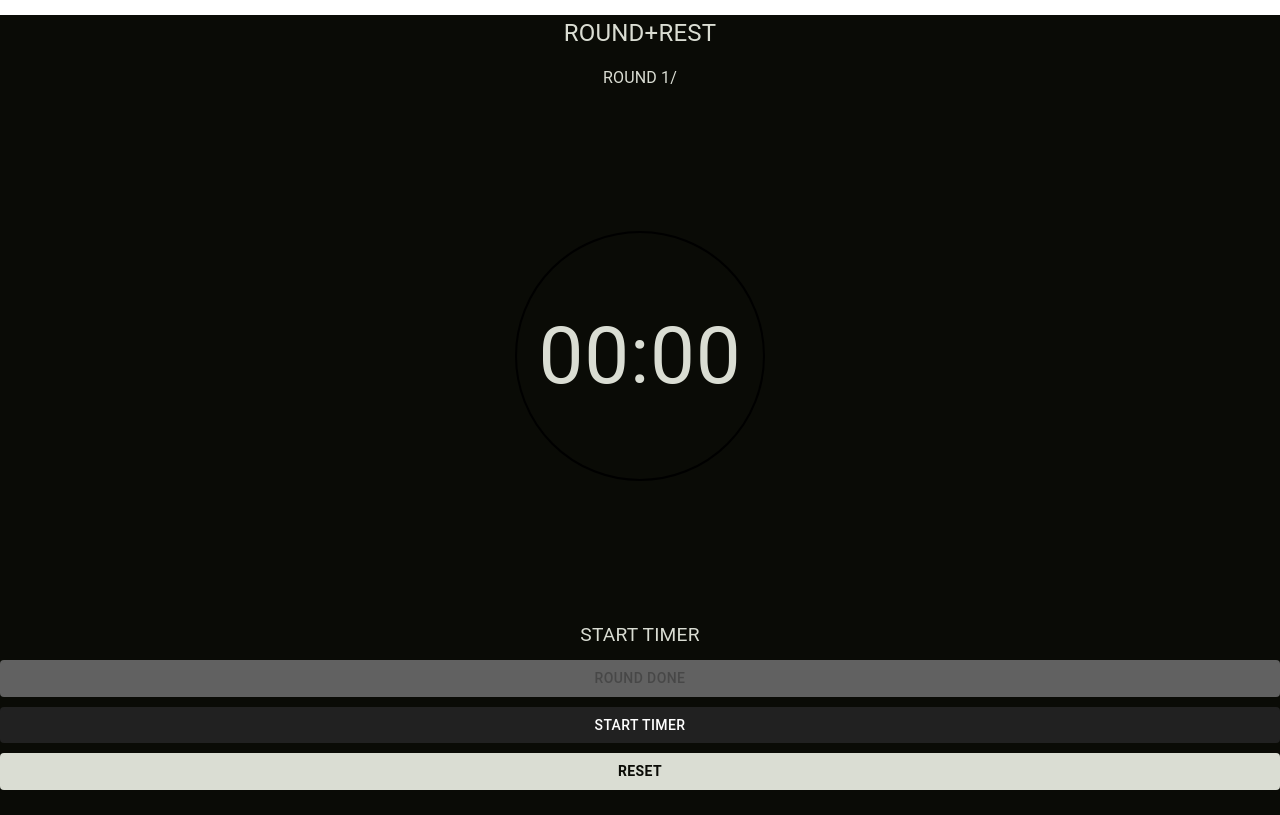
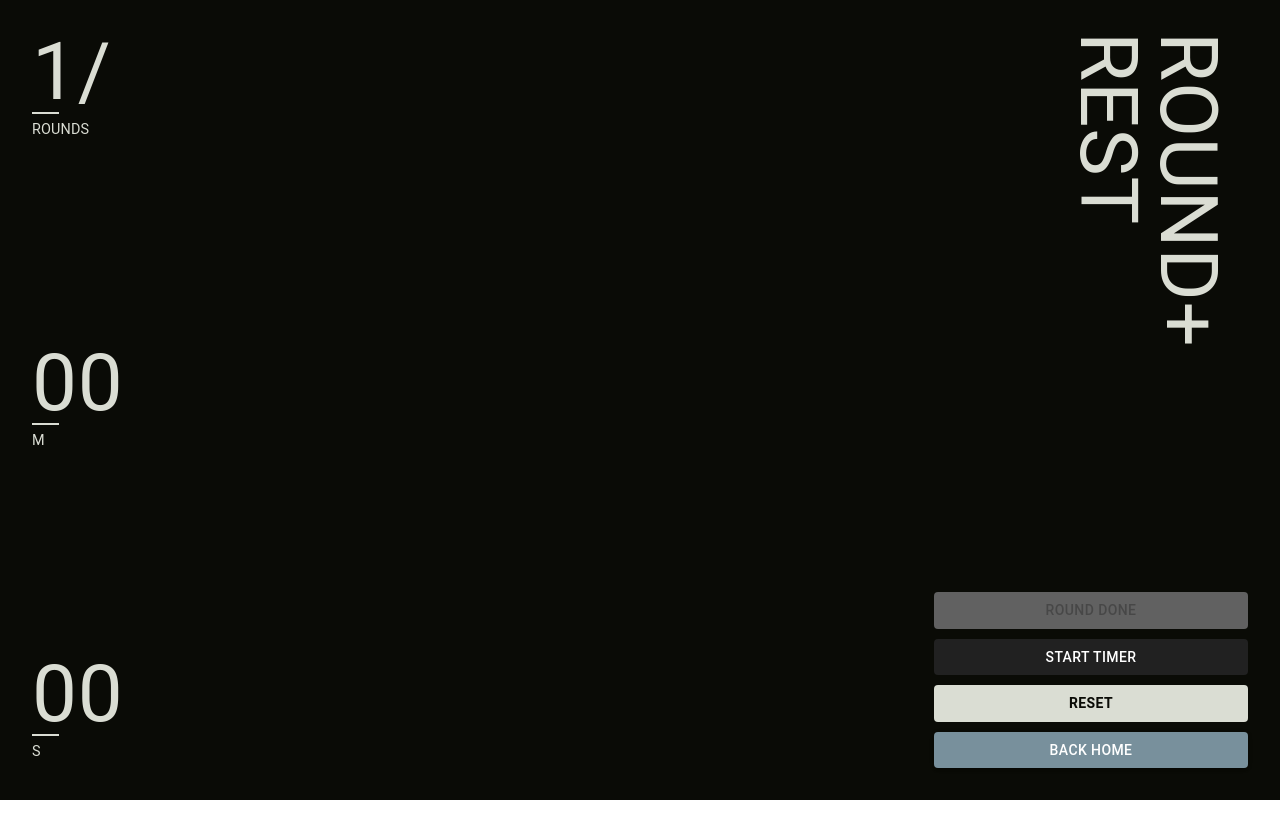
Before and after one commit to delfigica/crosstime, a Next.js app: page /crosstime/timers/roundplusrest in a window 1280 px wide. Built offline with nearby package versions, Linux system fonts and the light colour scheme.

Commit message:
round plus rest update design

```diff
--- a/src/app/timers/layout.js
+++ b/src/app/timers/layout.js
@@ -4,7 +4,7 @@ import { BackHome } from "../components/BackHome";
 import { Box, Container } from "@mui/material";
 export default function TimersLayout({ children }) {
   return (
-    <Box sx={{ height: "100vh", backgroundColor: "#0a0b06", color: "#DADDD3" }}>
+    <Box sx={{ minHeight: "100vh", backgroundColor: "#0a0b06", color: "#DADDD3" }}>
       {children}
     </Box>
   );
--- a/src/app/timers/roundplusrest/RoundPlusRest.js
+++ b/src/app/timers/roundplusrest/RoundPlusRest.js
@@ -8,8 +8,11 @@ import {
   btnBlueGrey,
   buttonDisable,
   buttonStyle,
-  clockStyle,
+  counterTitle,
+  timeSubtitle,
+  timeText,
 } from "@/app/styles";
+import { BackHome } from "@/app/components/BackHome";
 export const RoundPlusRest = () => {
   //params
   const props = useSearchParams();
@@ -112,48 +115,65 @@ export const RoundPlusRest = () => {
   if (phase === "rest") phaseLabel = "REST TIME";
   if (phase === "finished") phaseLabel = "FINISH TIME";
   return (
-    <>
-      <Typography
-        sx={{ fontSize: "1.5em", margin: "15px 0px", textAlign: "center" }}
-      >
-        ROUND+REST
-      </Typography>
-      <Typography sx={{ fontSize: "1em", textAlign: "center" }}>
-        ROUND {round}/{rounds}
-      </Typography>
     <Box
       sx={{
-          height: "70vh",
         display: "flex",
-          alignItems: "center",
-          justifyContent: "center",
-          flexDirection: "column",
+        justifyContent: "space-between",
+        padding: "2em",
+        minHeight: "100vh",
       }}
     >
-        <Box sx={clockStyle}>
-          {starterRunning ? (
-            <Typography sx={{ fontSize: "5em" }}>{starter}</Typography>
-          ) : (
-            <Typography sx={{ fontSize: "5em" }}>
-              {minutes}:{seconds}
+      <Box
+        sx={{
+          display: "flex",
+          flexDirection: "column",
+          justifyContent: "space-between",
+        }}
+      >
+        <Box>
+          <Typography sx={timeText}>
+            {round}/{rounds}
           </Typography>
-          )}
+          <Typography sx={timeSubtitle}>ROUNDS</Typography>
         </Box>
-        <Typography sx={{ fontSize: "1.2em", textTransform: "uppercase" }}>
-          {phaseLabel}
+        <Box>
+          <Typography sx={timeText}>{minutes}</Typography>
+          <Typography sx={timeSubtitle}>M</Typography>
+        </Box>
+        <Box>
+          <Typography sx={timeText}>
+            {starterRunning ? starter : seconds}
+          </Typography>
+          <Typography sx={timeSubtitle}>S</Typography>
+        </Box>
+      </Box>
+      <Box
+        sx={{
+          display: "flex",
+          flexDirection: "column",
+          justifyContent: "space-between",
+          alignItems: "end",
+        }}
+      >
+        <Box sx={{ display: "flex", flexDirection: "row-reverse" }}>
+          <Typography sx={counterTitle}>ROUND+</Typography>
+          <Typography sx={{ ...counterTitle, margin: "0 -40px 0px 0px" }}>
+            REST
           </Typography>
         </Box>
-      <Box sx={{ margin: "10px 0px" }}>
+        <Box sx={{ width: "80%" }}>
           <Button
             onClick={handleRoundDone}
             disabled={phase !== "work" || !isRunning}
-          sx={!isRunning ? buttonDisable : btnBlueGrey}
+            sx={
+              !isRunning
+                ? { ...buttonDisable, margin: "10px 0px" }
+                :{ ...btnBlueGrey, margin: '10px 0px'}
+            }
             fullWidth
           >
             Round done
           </Button>
-      </Box>
-
           <Button
             sx={isRunning ? buttonDisable : buttonStyle}
             fullWidth
@@ -169,6 +189,9 @@ export const RoundPlusRest = () => {
           >
             Reset
           </Button>
-    </>
+          <BackHome />
+        </Box>
+      </Box>
+    </Box>
   );
-}
+};
```
Lines whose indentation alone changed are shown as unchanged.
